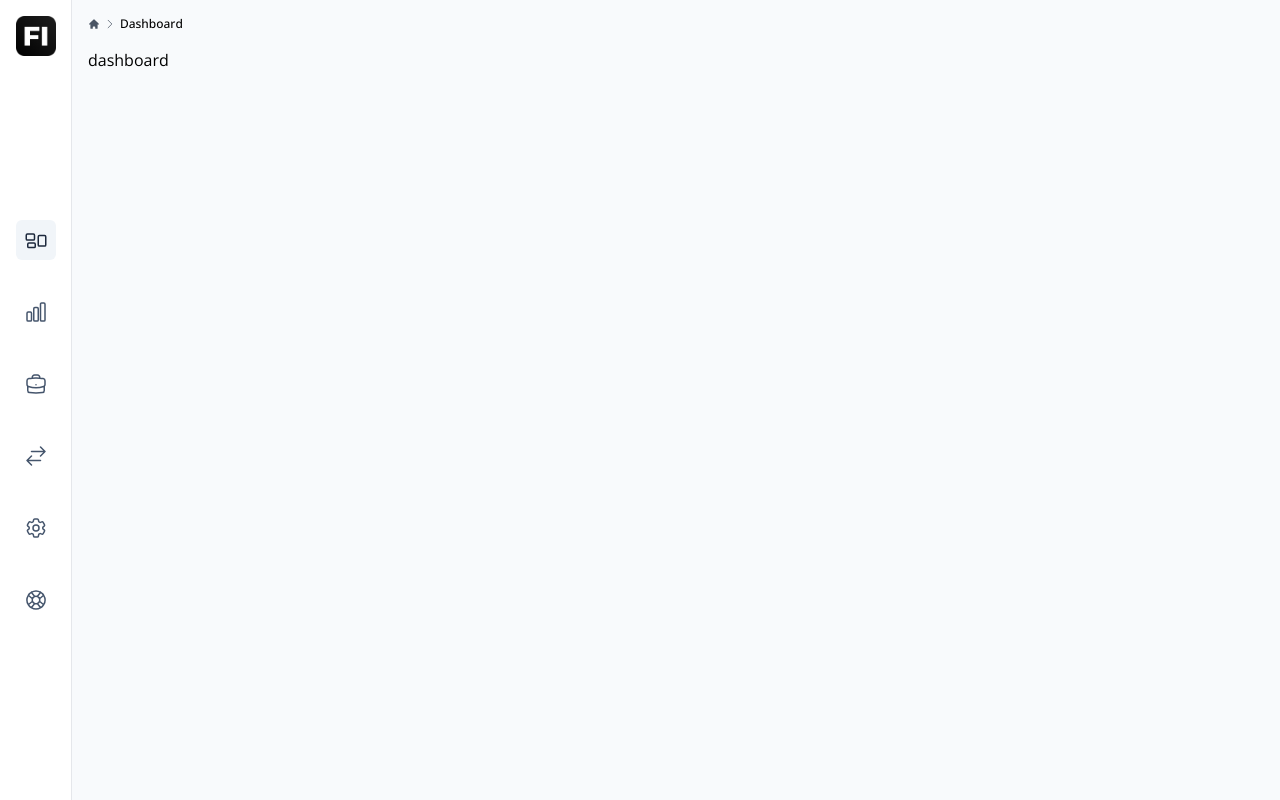
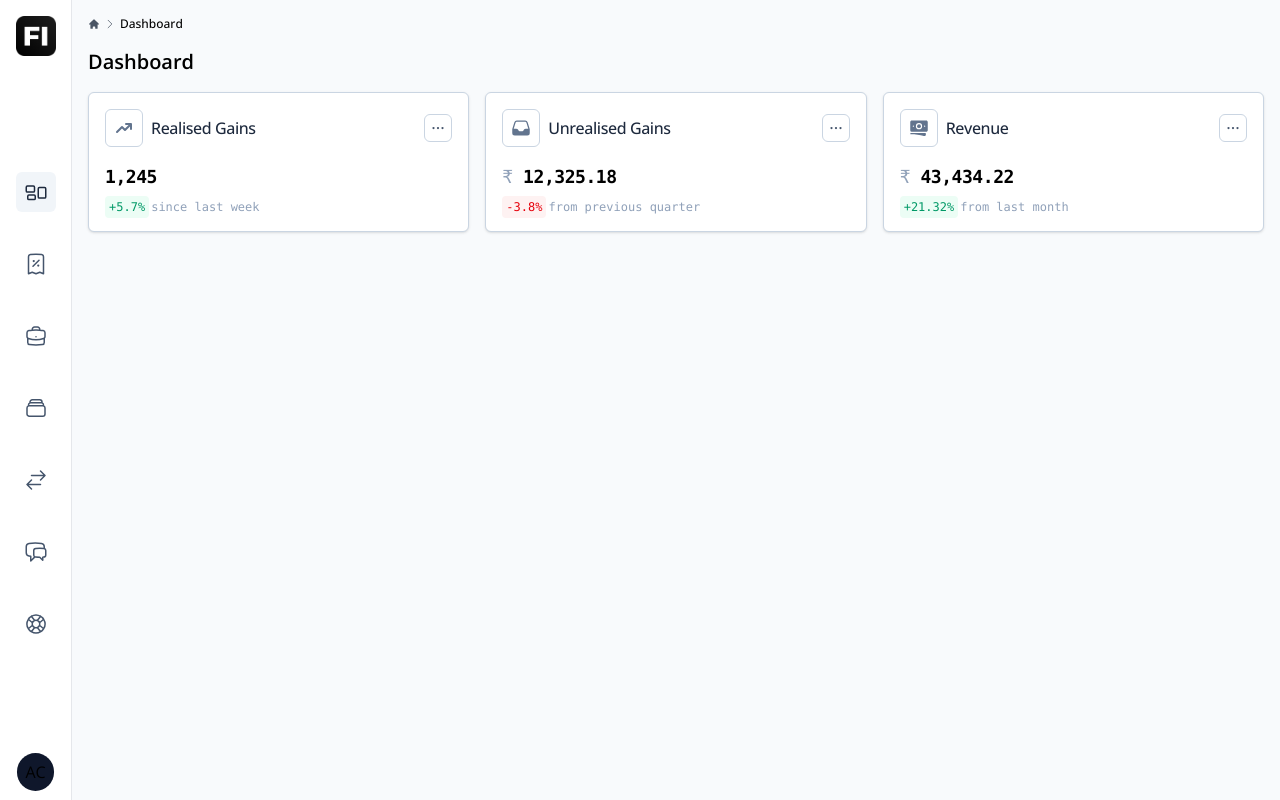
Before and after one commit to Prem2310/finovera-frontend, a React (Vite) app: page /dashboard in a window 1280 px wide. Built offline with nearby package versions, Linux system fonts and the light colour scheme.

Commit message:
feat: dashboard cards, navlinks, other compoentns

```diff
--- /dev/null
+++ b/src/components/ui/DashboardCard.jsx
@@ -0,0 +1,55 @@
+import { HiOutlineEllipsisHorizontal } from "react-icons/hi2";
+
+function DashboardCard({
+  title,
+  icon,
+  value,
+  currency = "₹",
+  percentage = null,
+  trend = "up",
+  comparisonText = "from last month",
+  showOptions = true,
+}) {
+  return (
+    <div className="border border-slate-300 bg-white rounded-md shadow-sm p-4 w-full sm:w-full">
+      <div className="flex items-center gap-2 justify-between mb-4">
+        <div className="flex items-center gap-2">
+          <span className="text-xl text-slate-500 p-2 border border-slate-300 rounded-md inline-block">
+            {icon}
+          </span>
+          <p className="font-medium tracking-tight text-slate-800">{title}</p>
+        </div>
+        {showOptions && (
+          <div className="border border-slate-300 rounded-md p-1">
+            <HiOutlineEllipsisHorizontal className="cursor-pointer text-slate-600 text-lg" />
+          </div>
+        )}
+      </div>
+      <div className="flex flex-col">
+        <p className="text-lg font-semibold tracking-tight mb-1 font-mono">
+          {currency && (
+            <span className="text-slate-400 font-medium">{currency}</span>
+          )}{" "}
+          {value}
+        </p>
+        {percentage && (
+          <p className="text-xs text-slate-400 font-medium mt-1 font-mono">
+            <span
+              className={`${
+                trend === "up"
+                  ? "text-emerald-600 bg-emerald-50"
+                  : "text-red-600 bg-red-50"
+              } p-1 rounded mr-0.5`}
+            >
+              {trend === "up" ? "+" : "-"}
+              {percentage}%
+            </span>
+            {comparisonText}
+          </p>
+        )}
+      </div>
+    </div>
+  );
+}
+
+export default DashboardCard;
--- /dev/null
+++ b/src/components/ui/PageHeading.jsx
@@ -0,0 +1,9 @@
+function PageHeading({ children }) {
+  return (
+    <h1 className="mb-4 hidden text-xl font-semibold capitalize lg:block">
+      {children}
+    </h1>
+  );
+}
+
+export default PageHeading;
--- a/src/index.css
+++ b/src/index.css
@@ -2,4 +2,5 @@
 
 html {
   font-family: "Open Sans", sans-serif;
+  border: #eee !important;
 }
--- a/src/pages/AppLayout.jsx
+++ b/src/pages/AppLayout.jsx
@@ -11,10 +11,13 @@ import {
   HiOutlineArrowsRightLeft,
   HiOutlineBriefcase,
   HiOutlineChartBar,
+  HiOutlineChatBubbleLeftRight,
   HiOutlineCog6Tooth,
   HiOutlineLifebuoy,
   HiOutlinePresentationChartLine,
+  HiOutlineReceiptPercent,
   HiOutlineRectangleGroup,
+  HiOutlineRectangleStack,
   HiOutlineUsers,
 } from "react-icons/hi2";
 import PathNavigation from "../components/ui/Pathnavigation";
@@ -32,15 +35,16 @@ function AppLayout() {
 
   const navItems = [
     { path: "/dashboard", icon: HiOutlineRectangleGroup, label: "Dashboard" },
-    { path: "/analytics", icon: HiOutlineChartBar, label: "Chart" },
+    { path: "/analytics", icon: HiOutlineReceiptPercent, label: "Tax" },
     { path: "/portfolios", icon: HiOutlineBriefcase, label: "Portfolios" },
+    { path: "/watchlist", icon: HiOutlineRectangleStack, label: "Watchlist" },
     {
       path: "/transactions",
       icon: HiOutlineArrowsRightLeft,
-      label: "Transactions",
+      label: "Transaction History",
     },
-    { path: "/settings", icon: HiOutlineCog6Tooth, label: "Settings" },
-    { path: "/support", icon: HiOutlineLifebuoy, label: "Support" },
+    { path: "/chat", icon: HiOutlineChatBubbleLeftRight, label: "Finbot" },
+    { path: "/support", icon: HiOutlineLifebuoy, label: "Learning center" },
   ];
 
   return (
@@ -72,6 +76,9 @@ function AppLayout() {
           </div>
           <div onClick={() => navigate("/settings")}>
             {/* <UserButton /> */}
+            <div>
+              <span className="p-2 rounded-full bg-slate-900 w-12 h-12 ">AC</span>
+            </div>
           </div>
         </div>
         <div className="bg-slate-50 overflow-auto p-4">
--- a/src/pages/Dashboard.jsx
+++ b/src/pages/Dashboard.jsx
@@ -1,6 +1,49 @@
 import React from "react";
+import DashboardCard from "../components/ui/DashboardCard";
+import { HiBanknotes, HiInbox } from "react-icons/hi2";
+import { HiTrendingUp } from "react-icons/hi";
+import PageHeading from "../components/ui/PageHeading";
+import Button from "../components/Button";
 function Dashboard() {
-  return <div>dashboard</div>;
+  return (
+    <div>
+      <div className="flex">
+        <PageHeading>Dashboard</PageHeading>
+        <div className="flex gap-4">
+          <Button ></Button>
+        </div>
+      </div>
+      <div className="flex flex-nowrap gap-4">
+        <DashboardCard
+          title="Realised Gains"
+          icon={<HiTrendingUp />}
+          value="1,245"
+          currency={null}
+          percentage="5.7"
+          trend="up"
+          comparisonText="since last week"
+        />
+        <DashboardCard
+          title="Unrealised Gains"
+          icon={<HiInbox />}
+          value="12,325.18"
+          currency="₹"
+          percentage="3.8"
+          trend="down"
+          comparisonText="from previous quarter"
+        />
+        <DashboardCard
+          title="Revenue"
+          icon={<HiBanknotes />}
+          value="43,434.22"
+          currency="₹"
+          percentage="21.32"
+          trend="up"
+          comparisonText="from last month"
+        />
+      </div>
+    </div>
+  );
 }
 
 export default Dashboard;
```
